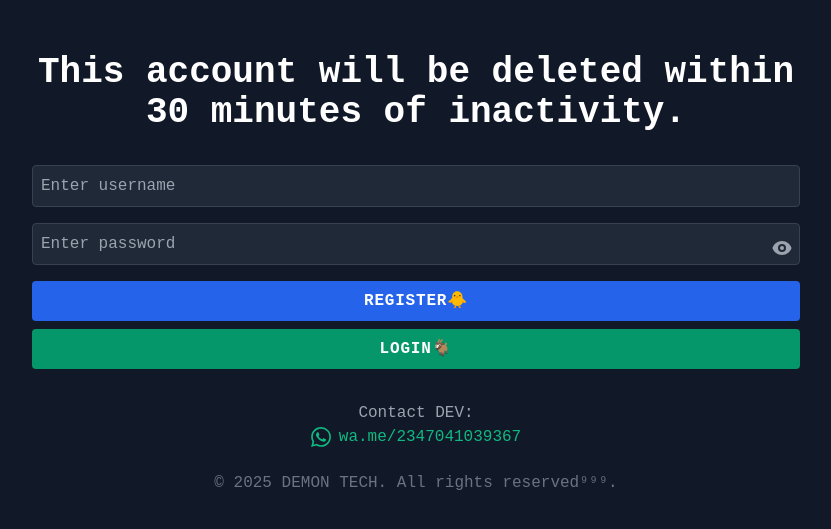
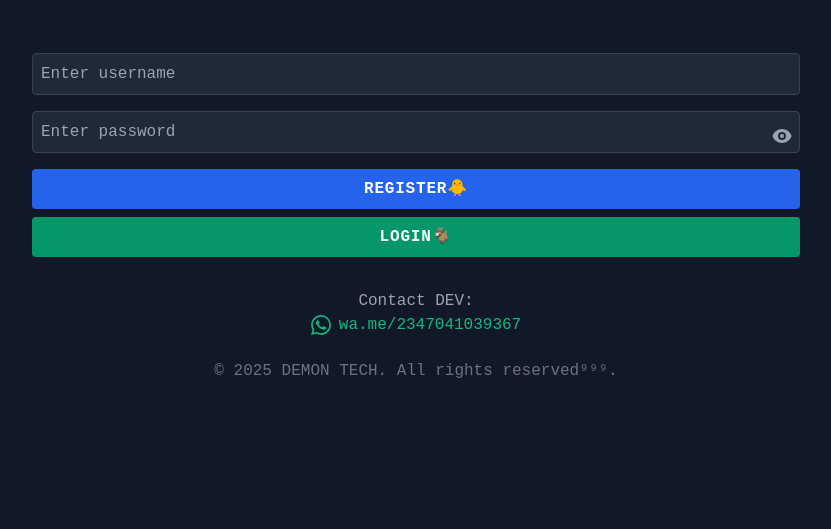
Before and after one commit to BLUEXDEMONl/DEMON_DEV, a website: page public/index.html in a window 1280 px wide. Shown: the part 75-604 px from the top of the page, without its empty margins (224-1055 px from the left). Drawn offline with nearby package versions, Linux system fonts and the light colour scheme; no server answers.

Commit message:
Add files via upload

```diff
--- a/public/index.html
+++ b/public/index.html
@@ -10,7 +10,6 @@
 <body class="bg-gray-900 text-white">
     <div class="container mx-auto px-4 py-8">
         <h1 class="text-4xl font-bold text-center mb-8">DEMON_DEV Deployment Site</h1><br>
-          <h4 class="text-4xl font-bold text-center mb-8">This account will be deleted within 30 minutes of inactivity.</h4>
         <div id="auth-section" class="mb-8 hidden">
             <input type="text" id="username-input" placeholder="Enter username" class="w-full p-2 mb-4 bg-gray-800 border border-gray-700 rounded">
             <div class="relative">
```
